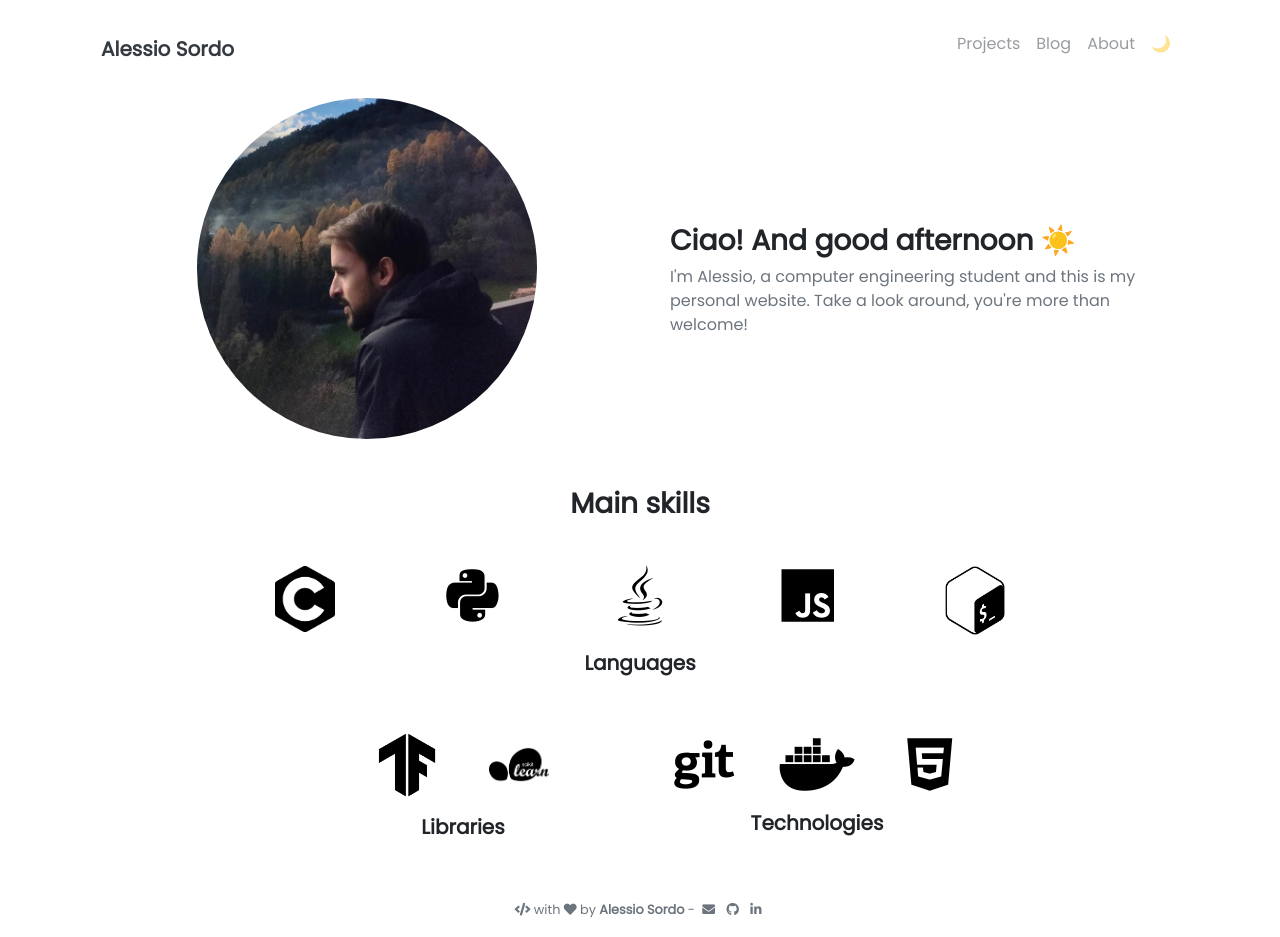
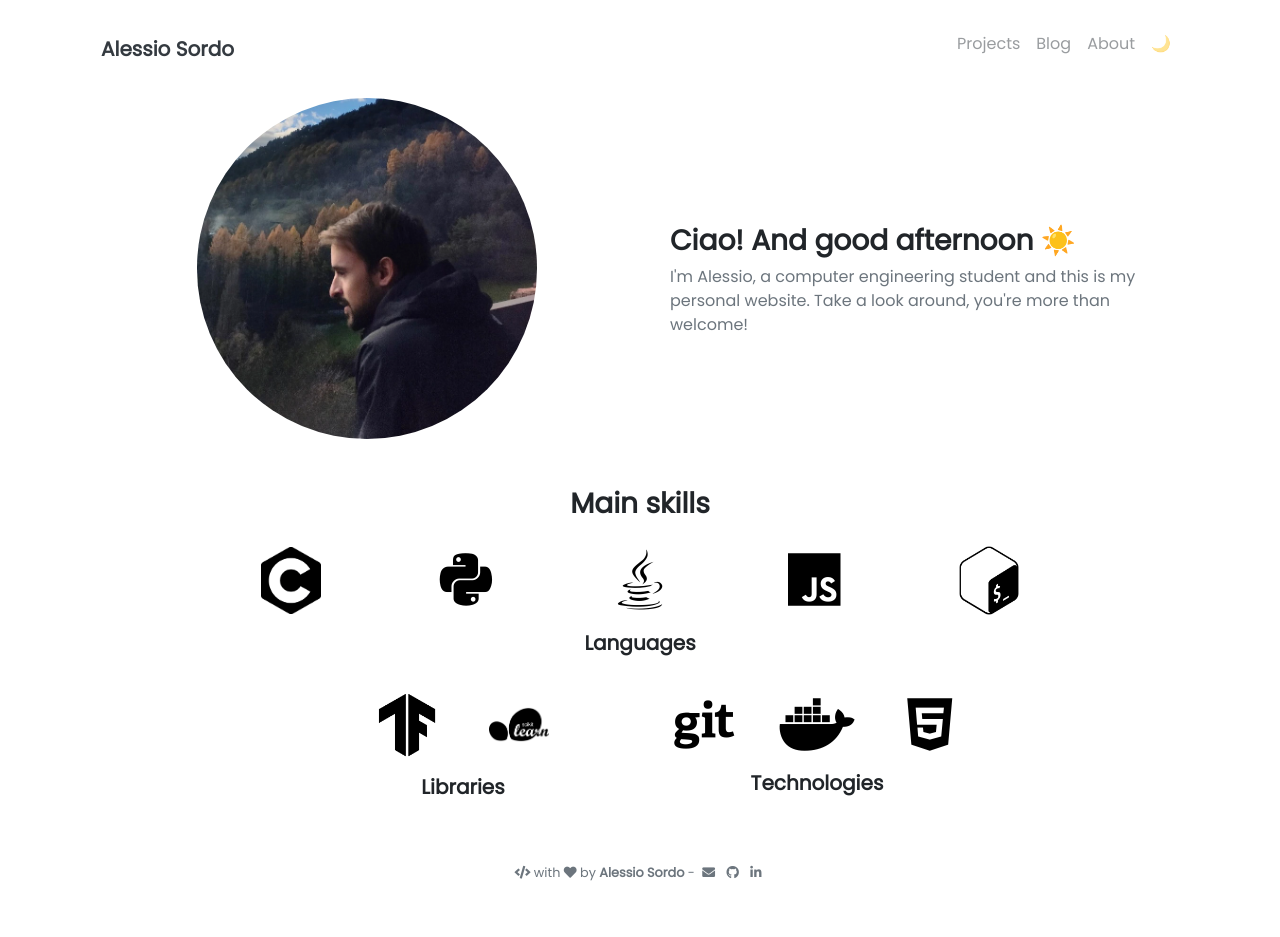
Before and after one commit to alesordo/alesordo.github.io, a Jekyll site: the page built from pages/index.md, in a window 1280 px wide. Built offline with Jekyll 4.4.1, drawn with Linux system fonts in a browser that asks for light colours; nearby versions of some CDN libraries; after the commit the page ends 900 px from its top, so only the background shows below that.

Commit message:
Fixed minor issues

```diff
--- a/_includes/landing.html
+++ b/_includes/landing.html
@@ -27,36 +27,34 @@
     <div class="row justify-content-center align-items-center">
       <div class="col-12">
         <div class="big card border-0">
-          <div class="card-body">
-            <div class="row row-skills">
-              <div class="col-lg-2 col-4">
-                <img class="img-skill img-fluid" src="../assets/skills_imgs/c.webp" alt="c-lang" data-toggle="tooltip" title="C" data-placement="bottom"/>
+            <div class="row row-skills align-items-center">
+              <div class="col-lg-2 col-4 skill">
+                <img class="img-skill" src="../assets/skills_imgs/c.webp" alt="c-lang" data-toggle="tooltip" title="C" data-placement="bottom"/>
               </div>
-              <div class="col-lg-2 col-4">
+              <div class="col-lg-2 col-4 skill">
                 <i class="fab fa-python fa-skill" data-toggle="tooltip" title="Python" data-placement="bottom" alt="python"></i>
               </div>
-              <div class="col-lg-2 col-4">
+              <div class="col-lg-2 col-4 skill">
                 <i class="fab fa-java fa-skill" alt="java" data-toggle="tooltip" title="Java" data-placement="bottom"></i>
               </div>
-              <div class="col-lg-2 col-4">
+              <div class="col-lg-2 col-4 skill">
                 <i class="fab fa-js fa-skill" alt="javascript" data-toggle="tooltip" title="JavaScript" data-placement="bottom"></i>
               </div>
-              <div class="col-lg-2 col-4">
-                <img class="img-skill img-fluid" src="../assets/skills_imgs/bash.webp" alt="bash" data-toggle="tooltip" title="Bash" data-placement="bottom"/>
+              <div class="col-lg-2 col-4 skill">
+                <img class="img-skill" src="../assets/skills_imgs/bash.webp" alt="bash" data-toggle="tooltip" title="Bash" data-placement="bottom"/>
               </div>
             </div>
           <h5 class="card-title-skills">Languages</h5>
-          </div>
         </div>
       </div>
       <div class="col-lg-4 col-md-6 col-sm-12">
         <div class="big card border-0">
             <div class="row row-skills align-items-center">
-              <div class="col-4">
-                <img class="img-skill img-fluid" src="../assets/skills_imgs/tensorflow.webp" alt="tensorflow" data-toggle="tooltip" title="TensorFlow" data-placement="bottom"/>
+              <div class="col-4 skill">
+                <img class="img-skill" src="../assets/skills_imgs/tensorflow.webp" alt="tensorflow" data-toggle="tooltip" title="TensorFlow" data-placement="bottom"/>
               </div>
-              <div class="col-4">
-                <img class="img-skill img-fluid" src="../assets/skills_imgs/scikit.webp" alt="scikit-learn" data-toggle="tooltip" title="scikit-learn" data-placement="bottom"/>
+              <div class="col-4 skill">
+                <img class="img-skill" src="../assets/skills_imgs/scikit.webp" alt="scikit-learn" data-toggle="tooltip" title="scikit-learn" data-placement="bottom"/>
               </div>
             </div>
           <h5 class="card-title-skills">Libraries</h5>
@@ -64,14 +62,14 @@
       </div>
       <div class="col-lg-4 col-md-6 col-sm-12">
         <div class="big card border-0">
-            <div class="row row-skills">
-              <div class="col-4">
+            <div class="row row-skills align-items-center">
+              <div class="col-4 skill">
                 <i class="fab fa-git fa-skill" alt="git" data-toggle="tooltip" title="Git" data-placement="bottom"></i>
               </div>
-              <div class="col-4">
+              <div class="col-4 skill">
                 <i class="fab fa-docker fa-skill" alt="docker" data-toggle="tooltip" title="Docker" data-placement="bottom"></i>
               </div>
-              <div class="col-4">
+              <div class="col-4 skill">
                 <i class="fab fa-html5 fa-skill" alt="html" data-toggle="tooltip" title="HTML" data-placement="bottom"></i>
               </div>
             </div>
--- a/_sass/_landing.scss
+++ b/_sass/_landing.scss
@@ -51,18 +51,24 @@
   font-size: 60px;
   color: black;
   text-align: center;
-  margin: 0 auto;
-  display: inline-block;
-  display: block;
 }
 
 .img-skill{
   max-width: 60px;
   height: auto;
   align-items: center;
+}
+
+.img-skill, .fa-skill{
   display: inline-block;
   display: block;
   margin: 0 auto; /* This will center the block-level element */
+}
+
+@media only screen and (max-width: 768px){
+  .skill{
+    padding: 0.5rem;
+  }
 }
 
 .big.card {
```
